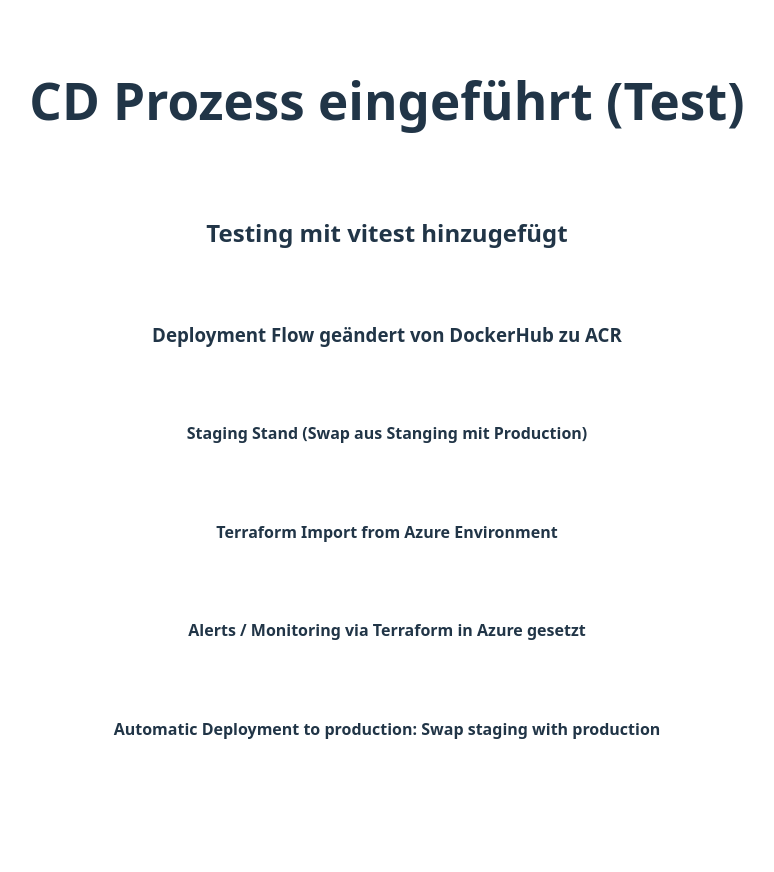
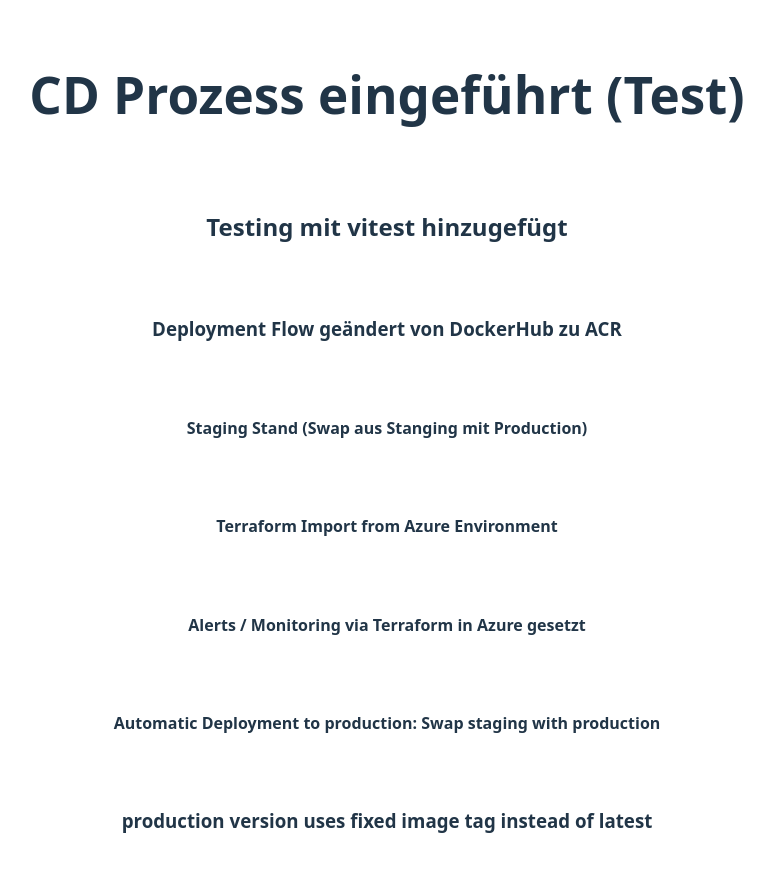
Before and after one commit to MaxPres13/project1-ci-cd, a React app in the folder frontend/: page / in a window 1280 px wide. Shown: the top 872 px of the page, without its empty margins (253-1027 px from the left). Before the commit the page ends 800 px from the top, so only its background shows below. Built offline with nearby package versions, Linux system fonts and the light colour scheme; the HTML template or start-up script is replaced by a standard one.

Commit message:
alerts and monitoring

```diff
--- a/frontend/src/App.tsx
+++ b/frontend/src/App.tsx
@@ -9,6 +9,7 @@
 			<h4>Terraform Import from Azure Environment </h4>
 			<h4>Alerts / Monitoring via Terraform in Azure gesetzt</h4>
 			<h4>Automatic Deployment to production: Swap staging with production</h4>
+			<h3>production version uses fixed image tag instead of latest</h3>
 		</div>
 	);
 }
```
Also changed, not shown: 2 other files (tests, documents, lock files or other folders).
